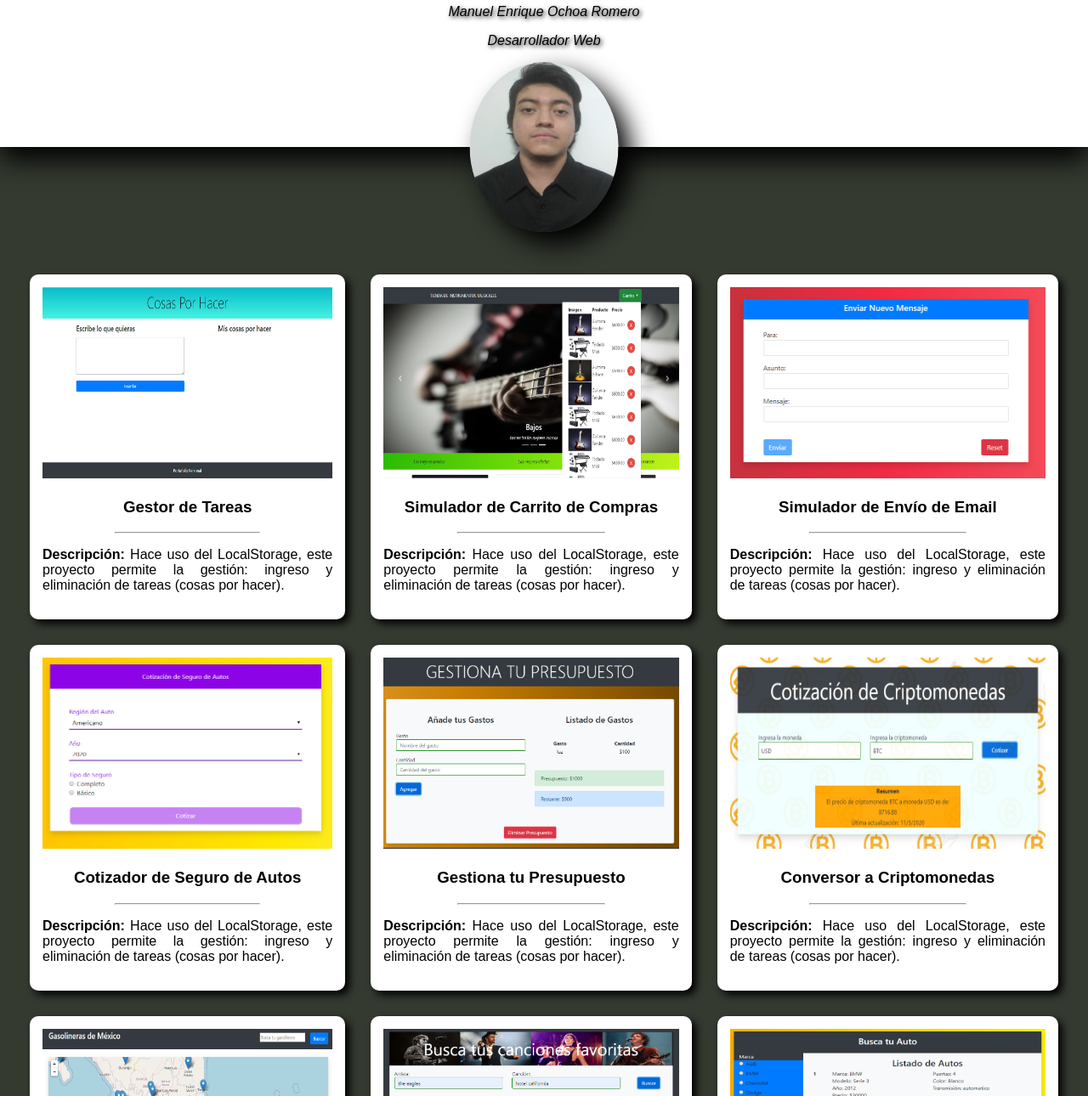
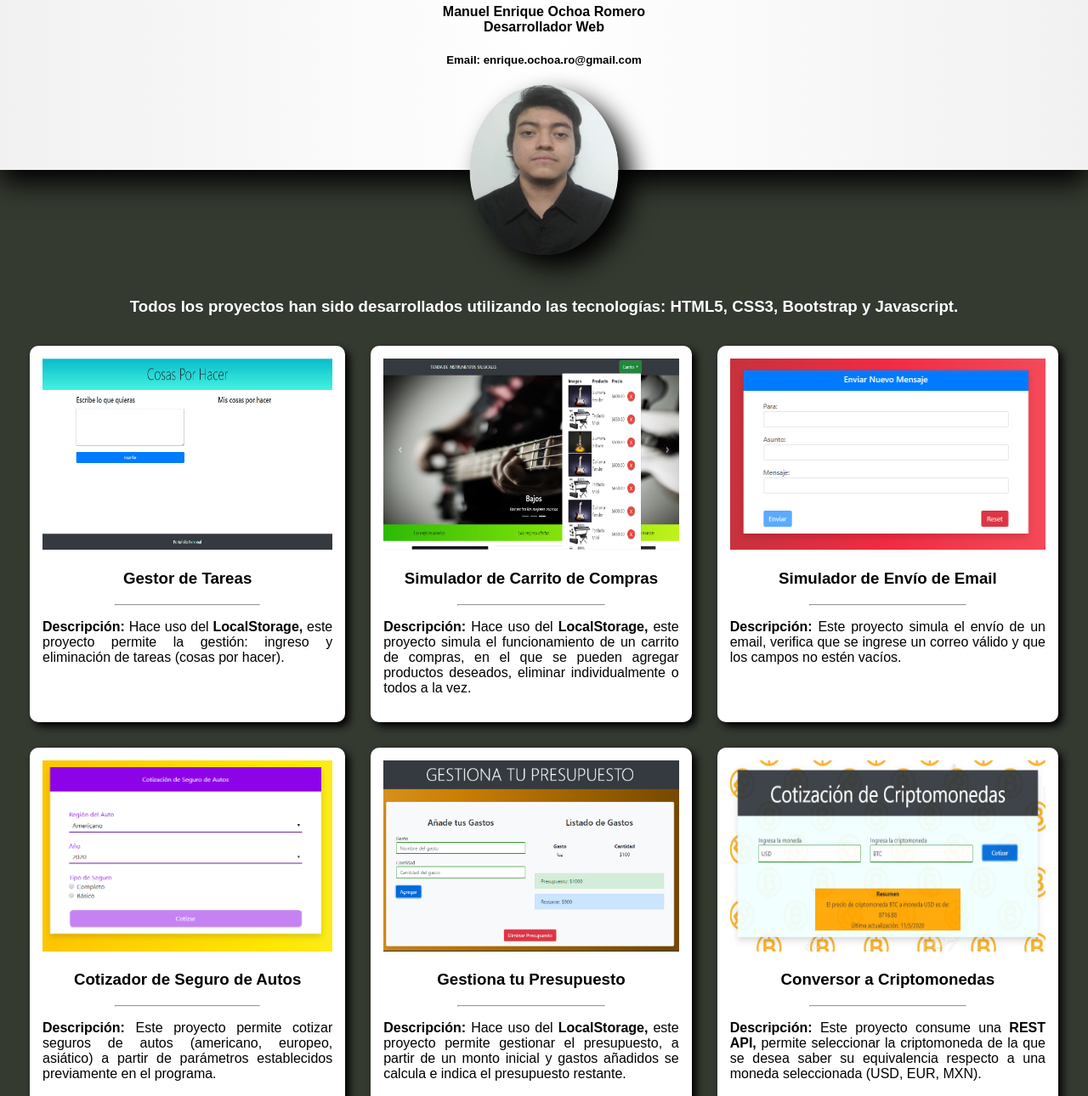
Before and after one commit to Kiik3/Proyectos-Javascript, a plain HTML site: page index.html in a window 1280 px wide. Shown: the part 143-1433 px from the top of the page at 85% size. Drawn offline with Linux system fonts and the light colour scheme; a script that the page names is missing.

Commit message:
Agregando descripción

```diff
--- a/index.html
+++ b/index.html
@@ -10,70 +10,76 @@
 	<div class="header">
 		<h1>¡Bienvenido a mi Portafolio Personal!</h1>
 		<h2>Mini Proyectos desarrollados con JS</h2>
-		<i>Manuel Enrique Ochoa Romero</i><p>
-		<i>Desarrollador Web</i><p>
+		<section>
+			<b>Manuel Enrique Ochoa Romero</b><br>
+			<b>Desarrollador Web</b><p>
+		</section>
+		<h5>Email: enrique.ochoa.ro@gmail.com</h5>
 		<img src="img/Mi_foto.jpg" alt="" width="175px" height="200px">
+	</div>
+	<div class="nota">
+		<h3>Todos los proyectos han sido desarrollados utilizando las tecnologías: HTML5, CSS3, Bootstrap y Javascript.</h3>
 	</div>
 	<div class="grid">
 		<a href="Proyecto1_Tweets/index.html" target="_blank">
 			<img src="img/Proyecto1.PNG" alt="">
 			<h3>Gestor de Tareas</h3>
 			<hr>
-			<p><b>Descripción:</b> Hace uso del LocalStorage, este proyecto permite la gestión: ingreso y eliminación de tareas (cosas por hacer).</p>
+			<p><b>Descripción:</b> Hace uso del <b>LocalStorage,</b> este proyecto permite la gestión: ingreso y eliminación de tareas (cosas por hacer).</p>
 		</a>
 		<a href="Proyecto2_Carrito/index.html" target="_blank">
 			<img src="img/Proyecto2.PNG" alt="">
 			<h3>Simulador de Carrito de Compras</h3>
 			<hr>
-			<p><b>Descripción:</b> Hace uso del LocalStorage, este proyecto permite la gestión: ingreso y eliminación de tareas (cosas por hacer).</p>
+			<p><b>Descripción:</b> Hace uso del <b>LocalStorage,</b> este proyecto simula el funcionamiento de un carrito de compras, en el que se pueden agregar productos deseados, eliminar individualmente o todos a la vez.</p>
 		</a>
 		<a href="Proyecto3_Email/index.html" target="_blank">
 			<img src="img/Proyecto3.PNG" alt="">
 			<h3>Simulador de Envío de Email</h3>
 			<hr>
-			<p><b>Descripción:</b> Hace uso del LocalStorage, este proyecto permite la gestión: ingreso y eliminación de tareas (cosas por hacer).</p>
+			<p><b>Descripción:</b> Este proyecto simula el envío de un email, verifica que se ingrese un correo válido y que los campos no estén vacíos.</p>
 		</a>
 		<a href="Proyecto4_Cotizacion/index.html" target="_blank">
 			<img src="img/Proyecto4.PNG" alt="">
 			<h3>Cotizador de Seguro de Autos</h3>
 			<hr>
-			<p><b>Descripción:</b> Hace uso del LocalStorage, este proyecto permite la gestión: ingreso y eliminación de tareas (cosas por hacer).</p>
+			<p><b>Descripción:</b> Este proyecto permite cotizar seguros de autos (americano, europeo, asiático) a partir de parámetros establecidos previamente en el programa.</p>
 		</a>
 		<a href="Proyecto5_Presupuesto/index.html" target="_blank">
 			<img src="img/Proyecto5.PNG" alt="">
 			<h3>Gestiona tu Presupuesto</h3>
 			<hr>
-			<p><b>Descripción:</b> Hace uso del LocalStorage, este proyecto permite la gestión: ingreso y eliminación de tareas (cosas por hacer).</p>
+			<p><b>Descripción:</b> Hace uso del <b>LocalStorage,</b> este proyecto permite gestionar el presupuesto, a partir de un monto inicial y gastos añadidos se calcula e indica el presupuesto restante.</p>
 		</a>
 		<a href="Proyecto7_Criptomonedas/index.html" target="_blank">
 			<img src="img/Proyecto7.PNG" alt="">
 			<h3>Conversor a Criptomonedas</h3>
 			<hr>
-			<p><b>Descripción:</b> Hace uso del LocalStorage, este proyecto permite la gestión: ingreso y eliminación de tareas (cosas por hacer).</p>
+			<p><b>Descripción:</b> Este proyecto consume una <b>REST API,</b> permite seleccionar la criptomoneda de la que se desea saber su equivalencia respecto a una moneda seleccionada (USD, EUR, MXN).</p>
 		</a>
 		<a href="Proyecto8_Mapa/index.html" target="_blank">
 			<img src="img/Proyecto8.PNG" alt="">
 			<h3>Localizador de Gasolineras</h3>
 			<hr>
-			<p><b>Descripción:</b> Hace uso del LocalStorage, este proyecto permite la gestión: ingreso y eliminación de tareas (cosas por hacer).</p>
+			<p><b>Descripción:</b> Este proyecto consume una <b>REST API,</b> permite conocer la ubicación de las gasolineras en México, además se puede filtrar la información mediante un buscador.</p>
 		</a>
 		<a href="Proyecto9_Canciones/index.html" target="_blank">
 			<img src="img/Proyecto9.PNG" alt="">
 			<h3>Buscador de Canciones</h3>
 			<hr>
-			<p><b>Descripción:</b> Hace uso del LocalStorage, este proyecto permite la gestión: ingreso y eliminación de tareas (cosas por hacer).</p>
+			<p><b>Descripción:</b> Este proyecto consume una <b>REST API,</b> permite la búsqueda de letras de canciones.</p>
 		</a>
 		<a href="Proyecto10_Buscador/index.html" target="_blank">
 			<img src="img/Proyecto10.PNG" alt="">
 			<h3>Filtro de Búsqueda de Autos</h3>
 			<hr>
-			<p><b>Descripción:</b> Hace uso del LocalStorage, este proyecto permite la gestión: ingreso y eliminación de tareas (cosas por hacer).</p>
+			<p><b>Descripción:</b> Este proyecto permite la búsqueda de autos, mediante múltiples filtros existentes.</p>
 		</a>
 		<a href="Proyecto11_Citas/index.html" target="_blank">
 			<img src="img/Proyecto11.PNG" alt="">
 			<h3>Reserva de Citas</h3>
 			<hr>
-			<p><b>Descripción:</b> Hace uso del LocalStorage, este proyecto permite la gestión: ingreso y eliminación de tareas (cosas por hacer).</p>
+			<p><b>Descripción:</b> Hace uso de <b>IndexedDB</b>, este proyecto permite llevar un control de citas, donde se puede ingresar una cita, eliminarla y observar el listado de las citas existentes.</p>
 		</a>
 	</div>
 
--- a/style.css
+++ b/style.css
@@ -10,14 +10,17 @@ body{
 
 .header{
 	position: relative;
-	background-color: white;
+	background-image: linear-gradient(to right, #f1f1f1, white, #f1f1f1 );
 	width: 100%;
 	padding: 20px;
 	padding-bottom: 100px;
 	text-align: center;
-	text-shadow: 2px 2px 5px;
 	box-shadow: 0 15px 30px;
 	margin-bottom: 150px;
+}
+
+.header > section, h1, h2, h5{
+	animation: anime 1s;
 }
 
 .header img{
@@ -31,8 +34,10 @@ body{
 }
 
 @keyframes foto{
-	from {transform: translate(-50%, -30%);}
-	to {transform: translate(-50%, -50%);}
+	from {opacity: 0;
+		transform: translate(-50%, -30%);}
+	to {opacity: 1;
+		transform: translate(-50%, -50%);}
 }
 
 .grid{
@@ -40,6 +45,12 @@ body{
 	grid-template-columns: auto auto auto;
 	grid-gap: 30px;
 	margin: 35px;
+}
+
+.nota{
+	text-align: center;
+	color: white;
+	animation: anime 1s;
 }
 
 .grid > a{
```
